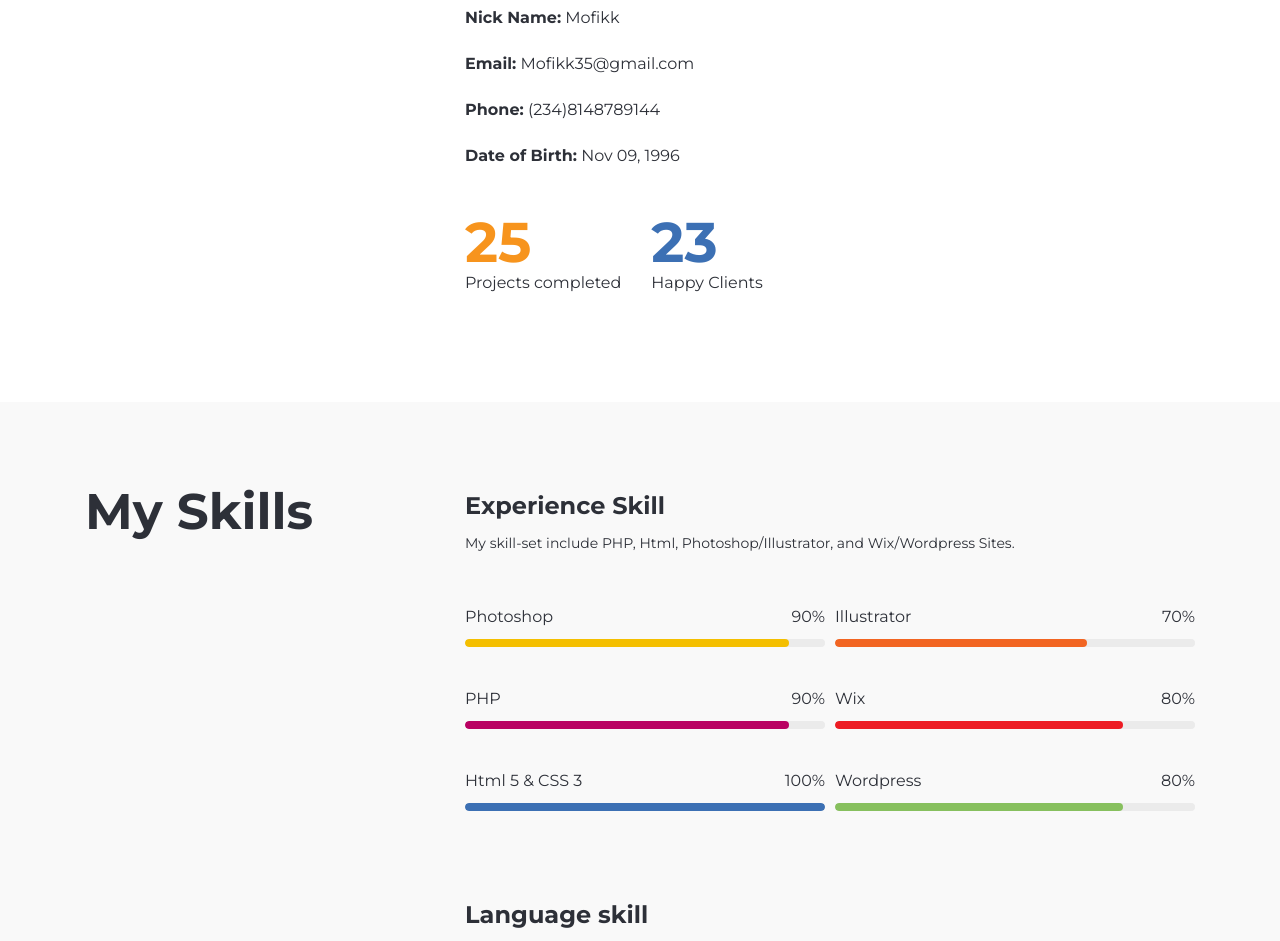
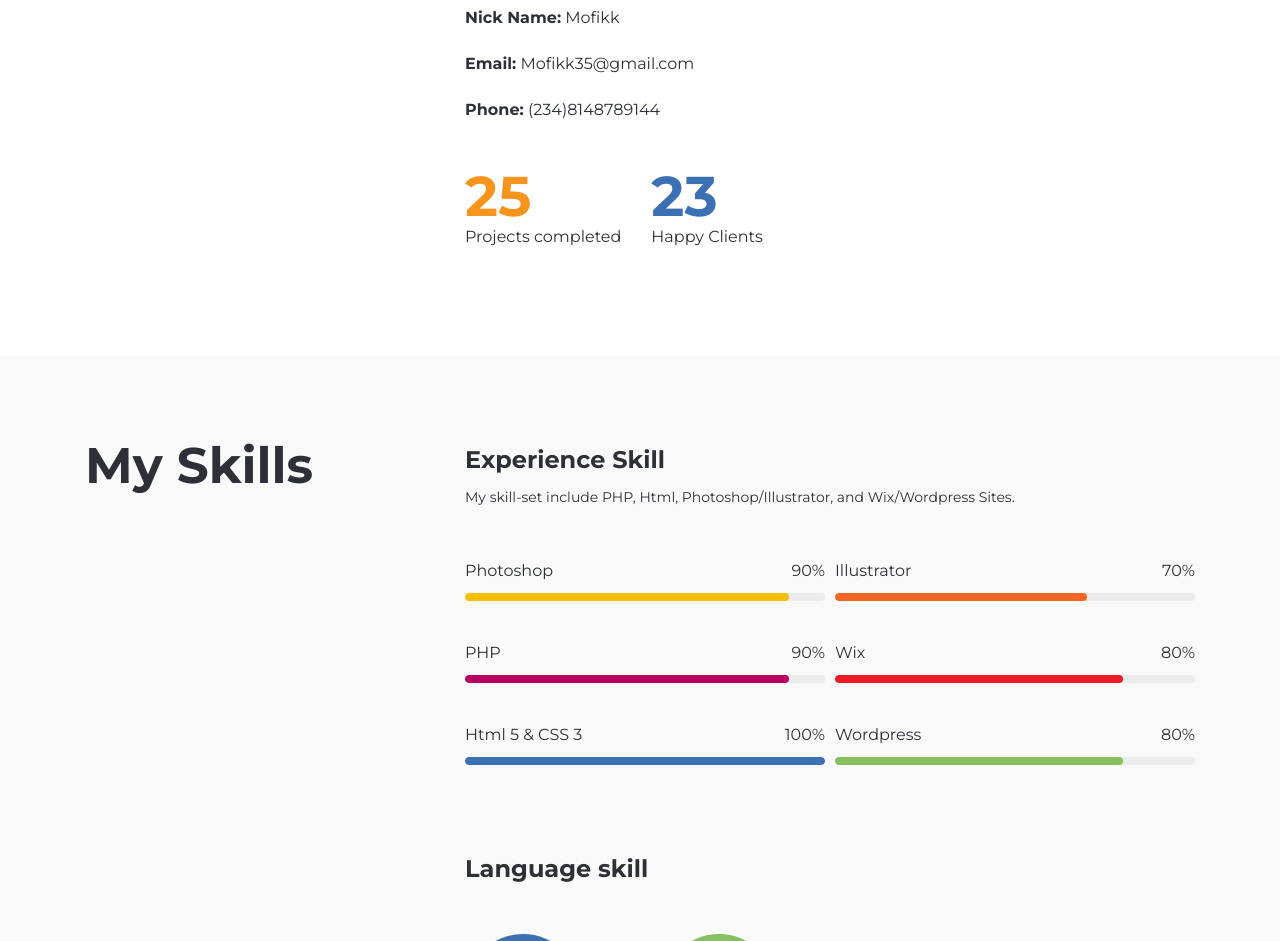
Before and after one commit to mofikk/MyPortfolio, a plain HTML site: page index.html in a window 1280 px wide. Shown: the part 1046-1987 px from the top of the page. Drawn offline with Linux system fonts and the light colour scheme; files whose address does not match are found by name.

Commit message:
Add files via upload

```diff
--- a/index.html
+++ b/index.html
@@ -111,7 +111,7 @@
 								<p><span>Nick Name:</span> Mofikk</p>
 								<p><span>Email:</span> Mofikk35@gmail.com </p>
 								<p><span>Phone:</span> (234)8148789144</p>
-								<p><span>Date of Birth:</span> Nov 09, 1996</p>
+<!--								<p><span>Date of Birth:</span> Nov 09, 1996</p>-->
 							</address>
 							<ul class="achievement">
 								<li class="achievement-info">
```
